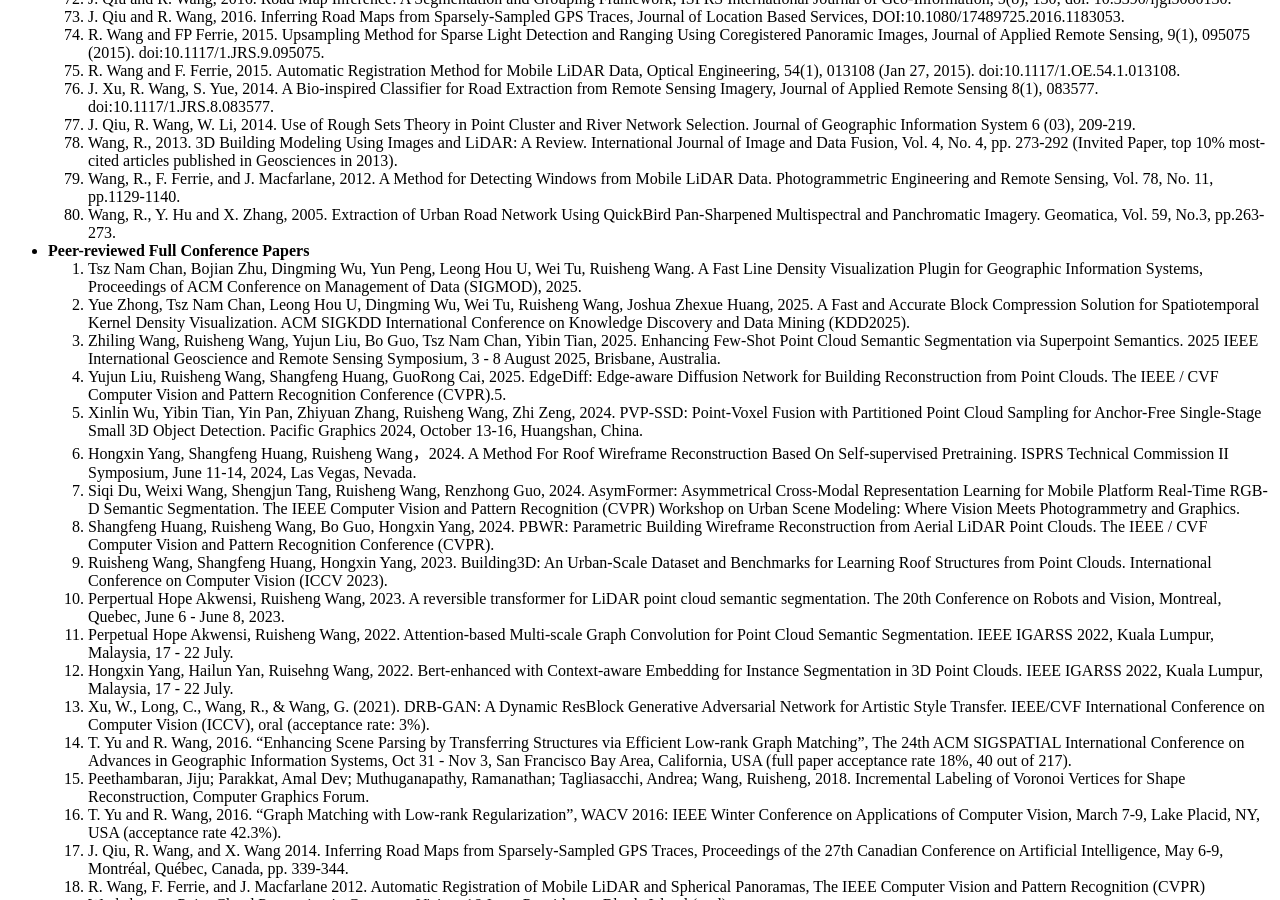
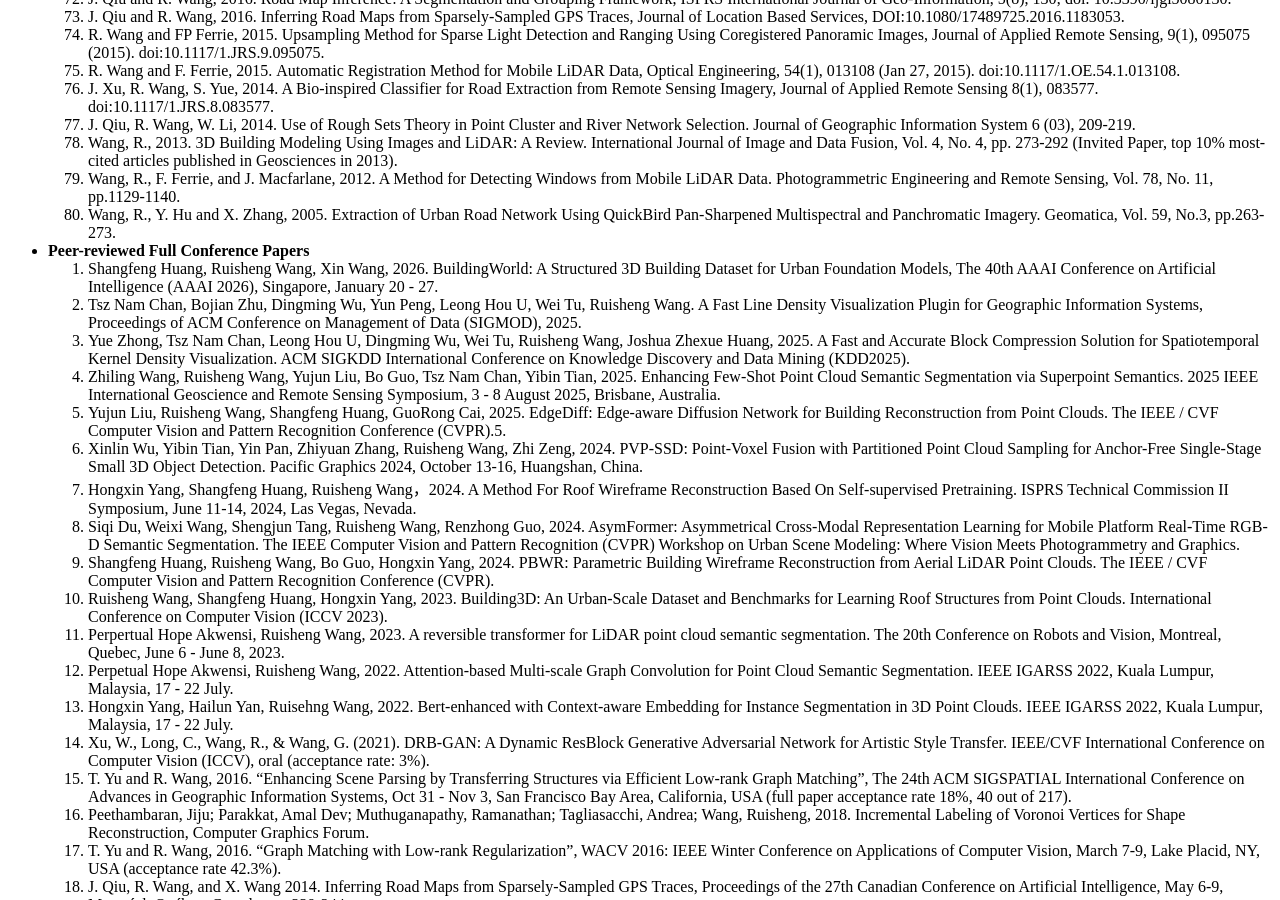
Before and after one commit to ruishengwang/ruishengwang.github.io, a Jekyll site: the page built from _pages/includes/publications.md, in a window 1280 px wide and 900 px high, scrolled down 3295 px. Built offline with Jekyll 4.4.1, drawn with Linux system fonts in a browser that asks for light colours; our own code applies the rules of GitHub Pages for plain Markdown files.

Commit message:
Update publications.md

```diff
--- a/_pages/includes/publications.md
+++ b/_pages/includes/publications.md
@@ -90,10 +90,11 @@
 82. Wang, R., Y. Hu and X. Zhang, 2005. Extraction of Urban Road Network Using QuickBird Pan-Sharpened Multispectral and Panchromatic Imagery. Geomatica, Vol. 59, No.3, pp.263-273.
 
 - **Peer-reviewed Full Conference Papers**
-1. Tsz Nam Chan, Bojian Zhu, Dingming Wu, Yun Peng, Leong Hou U, Wei Tu, Ruisheng Wang. A Fast Line Density Visualization Plugin for Geographic Information Systems, Proceedings of ACM Conference on Management of Data (SIGMOD), 2025.
-2.	Yue Zhong, Tsz Nam Chan, Leong Hou U, Dingming Wu, Wei Tu, Ruisheng Wang, Joshua Zhexue Huang, 2025. A Fast and Accurate Block Compression Solution for Spatiotemporal Kernel Density Visualization. ACM SIGKDD International Conference on Knowledge Discovery and Data Mining (KDD2025).
-3.	Zhiling Wang, Ruisheng Wang, Yujun Liu, Bo Guo, Tsz Nam Chan, Yibin Tian, 2025. Enhancing Few-Shot Point Cloud Semantic Segmentation via Superpoint Semantics. 2025 IEEE International Geoscience and Remote Sensing Symposium, 3 - 8 August 2025, Brisbane, Australia.
-4.	Yujun Liu, Ruisheng Wang, Shangfeng Huang, GuoRong Cai, 2025. EdgeDiff: Edge-aware Diffusion Network for Building Reconstruction from Point Clouds. The IEEE / CVF Computer Vision and Pattern Recognition Conference (CVPR).5.
+1. Shangfeng Huang, Ruisheng Wang, Xin Wang, 2026. BuildingWorld: A Structured 3D Building Dataset for Urban Foundation Models, The 40th AAAI Conference on Artificial Intelligence (AAAI 2026), Singapore, January 20 - 27.
+2. Tsz Nam Chan, Bojian Zhu, Dingming Wu, Yun Peng, Leong Hou U, Wei Tu, Ruisheng Wang. A Fast Line Density Visualization Plugin for Geographic Information Systems, Proceedings of ACM Conference on Management of Data (SIGMOD), 2025.
+3.	Yue Zhong, Tsz Nam Chan, Leong Hou U, Dingming Wu, Wei Tu, Ruisheng Wang, Joshua Zhexue Huang, 2025. A Fast and Accurate Block Compression Solution for Spatiotemporal Kernel Density Visualization. ACM SIGKDD International Conference on Knowledge Discovery and Data Mining (KDD2025).
+4.	Zhiling Wang, Ruisheng Wang, Yujun Liu, Bo Guo, Tsz Nam Chan, Yibin Tian, 2025. Enhancing Few-Shot Point Cloud Semantic Segmentation via Superpoint Semantics. 2025 IEEE International Geoscience and Remote Sensing Symposium, 3 - 8 August 2025, Brisbane, Australia.
+5.	Yujun Liu, Ruisheng Wang, Shangfeng Huang, GuoRong Cai, 2025. EdgeDiff: Edge-aware Diffusion Network for Building Reconstruction from Point Clouds. The IEEE / CVF Computer Vision and Pattern Recognition Conference (CVPR).5.
 6.	Xinlin Wu, Yibin Tian, Yin Pan, Zhiyuan Zhang, Ruisheng Wang, Zhi Zeng, 2024. PVP-SSD: Point-Voxel Fusion with Partitioned Point Cloud Sampling for Anchor-Free Single-Stage Small 3D Object Detection. Pacific Graphics 2024, October 13-16, Huangshan, China.
 7.	Hongxin Yang, Shangfeng Huang, Ruisheng Wang，2024. A Method For Roof Wireframe Reconstruction Based On Self-supervised Pretraining. ISPRS Technical Commission II Symposium, June 11-14, 2024, Las Vegas, Nevada.
 8.	Siqi Du, Weixi Wang, Shengjun Tang, Ruisheng Wang, Renzhong Guo, 2024. AsymFormer: Asymmetrical Cross-Modal Representation Learning for Mobile Platform Real-Time RGB-D Semantic Segmentation. The IEEE Computer Vision and Pattern Recognition (CVPR) Workshop on Urban Scene Modeling: Where Vision Meets Photogrammetry and Graphics.
```
